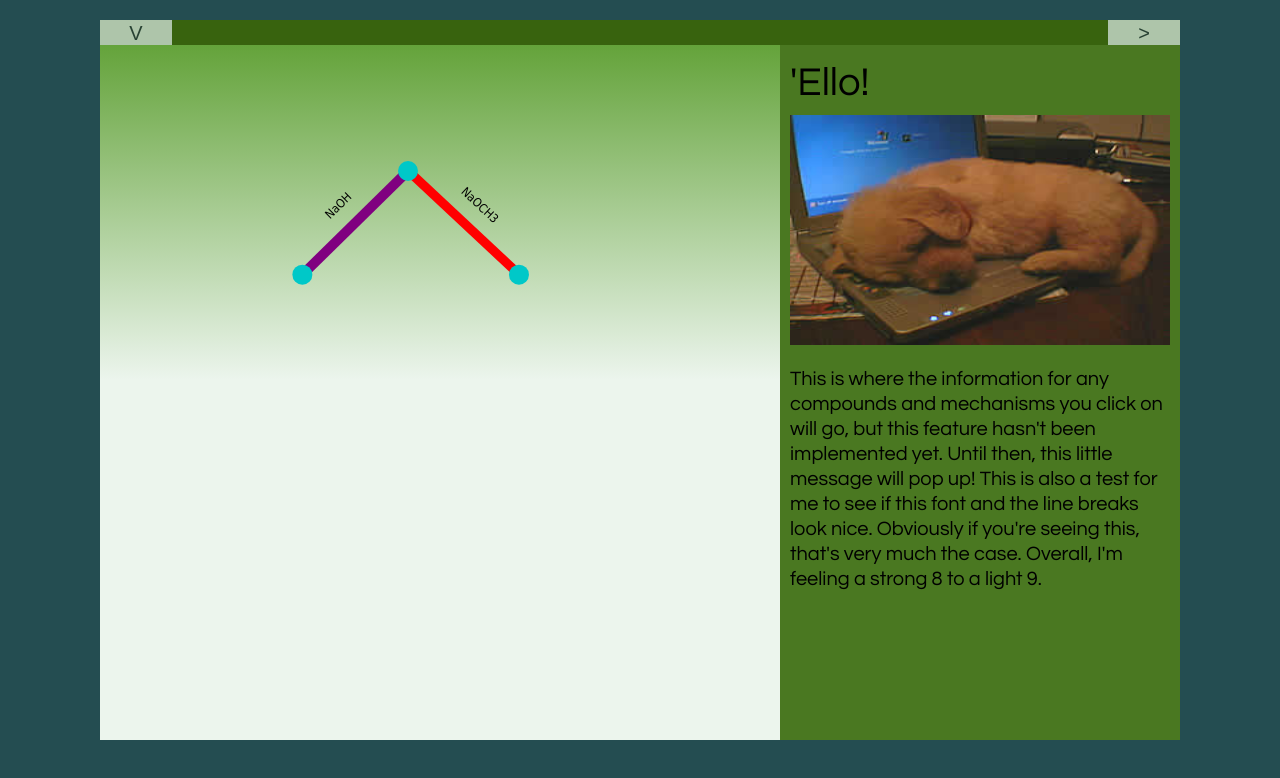
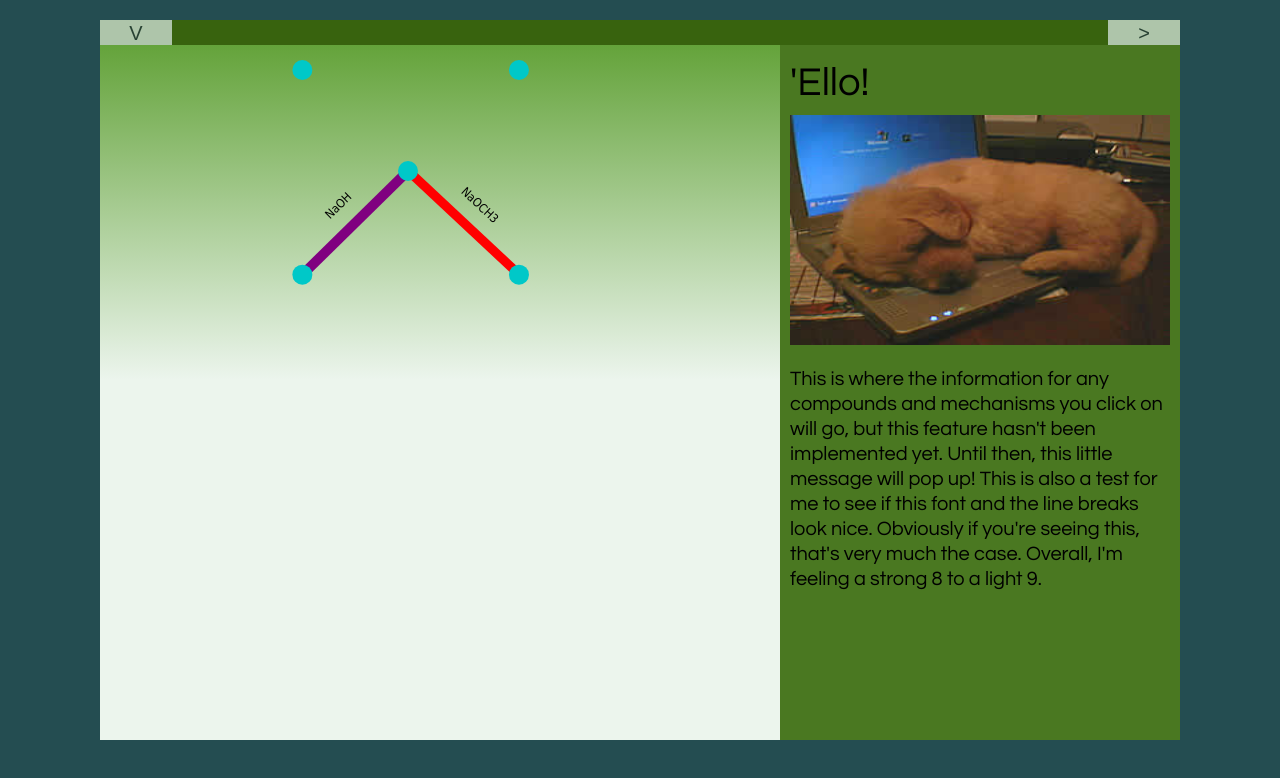
Before and after one commit to JudeAsterix/The-Chemistree, a plain HTML site: page index.html in a window 1280 px wide. Drawn offline with Linux system fonts and the light colour scheme.

Commit message:
Add files via upload

```diff
--- a/index.html
+++ b/index.html
@@ -17,6 +17,9 @@
 		<img src = "images/molecules/1-Chloro-2-Methylpropane.png" id = "OneCloroTwoMethyl" style = "display:none" />
 		<img src = "images/molecules/2-Methoxypropane.png" id = "TwoMethoxypropane" style = "display:none" />
 		<img src = "images/molecules/Isobutanol.png" id = "Isobutanol" style = "display:none" />
+		<img src = "images/molecules/IsobutylAcetate.png" id = "IsobutylAcetate" style = "display:none" />
+		<img src = "images/molecules/IsopropylCyanide.png" id = "IsopropylCyanide" style = "display:none" />
+		<img src = "images/molecules/TwoMethylOnePropanethiol.png" id = "TwoMethylOnePropanethiol" style = "display:none" />
 
 		<img src = "images/molecules/1-Chloro-2-Methylpropane-b.png" id = "OneCloroTwoMethyl-b" style = "display:none" />
 
--- a/scripts/index.js
+++ b/scripts/index.js
@@ -25,7 +25,6 @@ var CompoundEnums = {
 		molecularWeight: "74.12 g/mol",
 		meltingPoint: "-108°C (380 K)",
 		boilingPoint: "107.8°C (379.8 K)",
-		refImage: document.getElementById("OneCloroTwoMethyl-b")
 	},
 	OneCloroTwoMethyl: {
 		id:"OneCloroTwoMethyl",
@@ -34,7 +33,6 @@ var CompoundEnums = {
 		molecularWeight: "92.57 g/mol",
 		meltingPoint: "-131 °C (142 K)",
 		boilingPoint: "69 °C (342 K)",
-		refImage: document.getElementById("OneCloroTwoMethyl-b")
 	},
 	TwoMethoxypropane: {
 		id:"TwoMethoxypropane",
@@ -43,7 +41,30 @@ var CompoundEnums = {
 		molecularWeight: "74.12 g/mol",
 		meltingPoint: "NA",
 		boilingPoint: "30.7°C (303.7 K)",
-		refImage: document.getElementById("OneCloroTwoMethyl-b")
+	},
+	IsobutylAcetate: {
+		id:"IsobutylAcetate",
+		commonName:"Isobutyl Acetate",
+		IUPACName: "2-Methoxypropane",
+		molecularWeight: "74.12 g/mol",
+		meltingPoint: "NA",
+		boilingPoint: "30.7°C (303.7 K)",
+	},
+	IsopropylCyanide: {
+		id:"IsopropylCyanide",
+		commonName:"Isopropyl Cyanide",
+		IUPACName: "2-Methoxypropane",
+		molecularWeight: "74.12 g/mol",
+		meltingPoint: "NA",
+		boilingPoint: "30.7°C (303.7 K)",
+	},
+	TwoMethylOnePropanethiol: {
+		id:"TwoMethylOnePropanethiol",
+		commonName:"2-Methyl-1-Propanethiol",
+		IUPACName: "2-Methoxypropane",
+		molecularWeight: "74.12 g/mol",
+		meltingPoint: "NA",
+		boilingPoint: "30.7°C (303.7 K)",
 	},
 };
 
@@ -241,6 +262,9 @@ function Screen(type)
 		nodes.push(new RoadMapNode(300, 150, "rgb(0, 200, 200)", "the", "OneCloroTwoMethyl"));
 		nodes.push(new RoadMapNode(400, 250, "rgb(0, 200, 200)", "the", "TwoMethoxypropane"));
 		nodes.push(new RoadMapNode(200, 250, "rgb(0, 200, 200)", "the", "Isobutanol"));
+		nodes.push(new RoadMapNode(300, -20, "rgb(0, 200, 200)", "the", "IsobutylAcetate"));
+		nodes.push(new RoadMapNode(400, 50, "rgb(0, 200, 200)", "the", "IsopropylCyanide"));
+		nodes.push(new RoadMapNode(200, 50, "rgb(0, 200, 200)", "the", "TwoMethylOnePropanethiol"));
 
 		lines.push(new RoadMapLine(nodes[0], nodes[1], "red", "NaOCH3", "HydroAlide"));
 		lines.push(new RoadMapLine(nodes[0], nodes[2], "purple", "NaOH", "WilliHesis"));
```
Also changed, not shown: images/molecules/IsobutylAcetate.png (added), images/molecules/IsopropylCyanide.png (added), images/molecules/TwoMethylOnePropanethiol.png (added).
